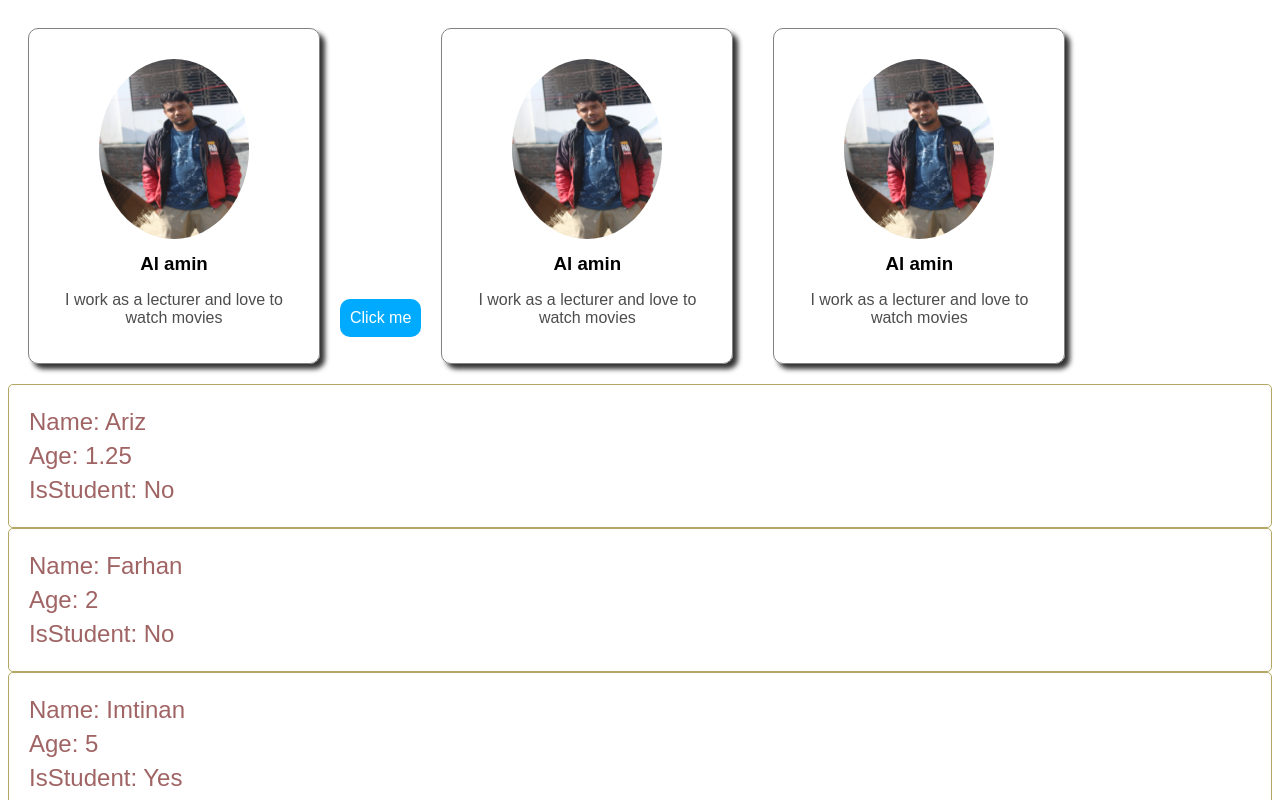
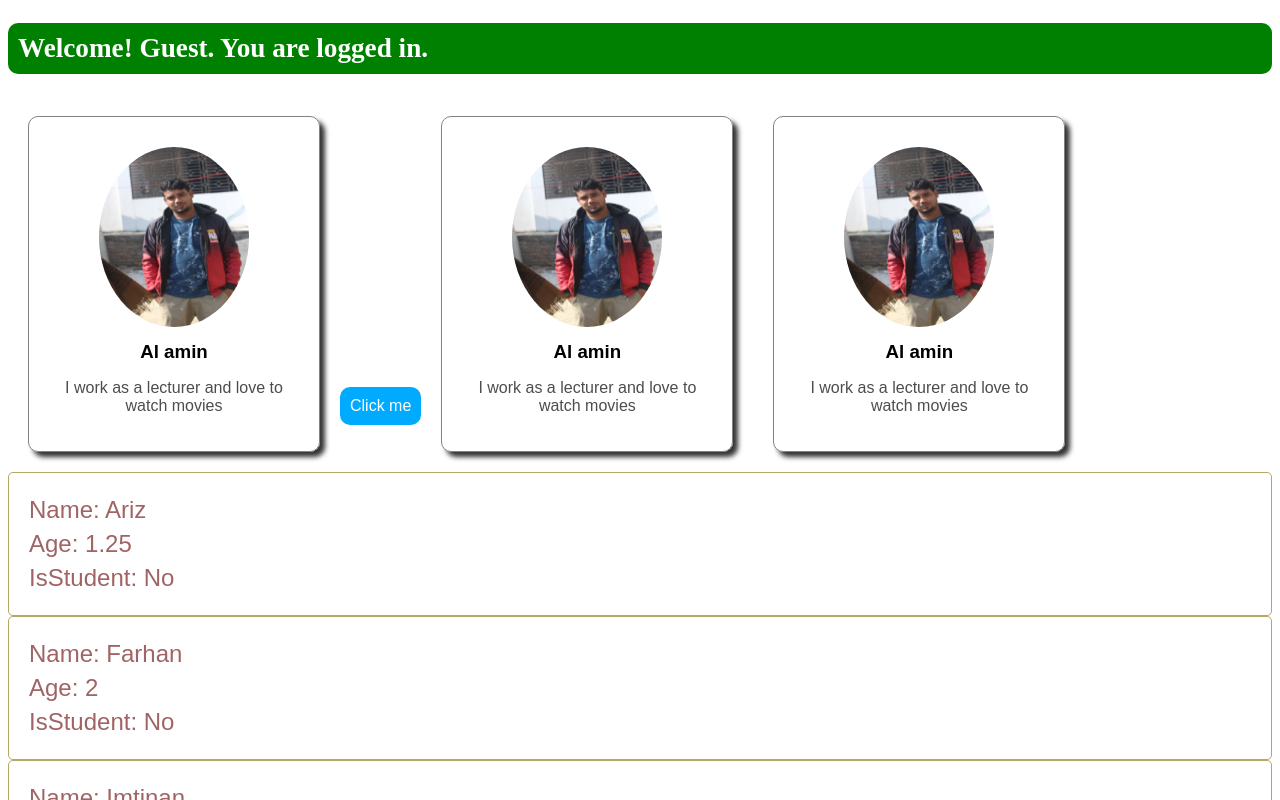
Before and after one commit to Alamin11/react-learning-, a React (Vite) app in the folder react-card/: page / in a window 1280 px wide. Shown: the top 800 px of the page. Built offline with nearby package versions, Linux system fonts and the light colour scheme.

Commit message:
added conditional rendering

```diff
--- a/react-card/src/App.jsx
+++ b/react-card/src/App.jsx
@@ -1,10 +1,12 @@
 import Card from './Card.jsx'
 import Button from './Button/Button.jsx'
 import Student from './StudentCard/Student.jsx';
+import Greeting from './conditional-rendering/Greeting.jsx';
 
 function App() {
   return (
     <>
+      <Greeting isLoggedIn={true} />
       <Card />
       <Button />
       <Card />
--- /dev/null
+++ b/react-card/src/conditional-rendering/Greeting.jsx
@@ -0,0 +1,23 @@
+import PropTypes from 'prop-types'
+import styles from './Greeting.module.css'
+function Greeting(props) {
+
+    const greeting = <h2 className={styles.welcomeMsg}>Welcome! {props.username}. You are logged in.</h2>;
+    const login = <h2 className={styles.loginMsg}>Please! Log in to continue</h2>;
+    // if (props.isLoggedIn) {
+    //     return greeting;
+    // }
+    // return login;
+    return props.isLoggedIn ? greeting : login;
+}
+Greeting.proptypes = {
+    isLoggedIn: PropTypes.bool,
+    username: PropTypes.string,
+}
+
+Greeting.defaultProps = {
+    isLoggedIn: false,
+    username: "Guest",
+}
+
+export default Greeting
--- /dev/null
+++ b/react-card/src/conditional-rendering/Greeting.module.css
@@ -0,0 +1,16 @@
+.welcomeMsg {
+    font-size: 1.7rem;
+    background-color: hsl(120, 100%, 25%);
+    color: white;
+    padding: 10px;
+    border-radius: 10px;
+
+}
+
+.loginMsg {
+    font-size: 1.7rem;
+    background-color: hsl(0, 93%, 43%);
+    color: white;
+    padding: 10px;
+    border-radius: 10px;
+}
```
